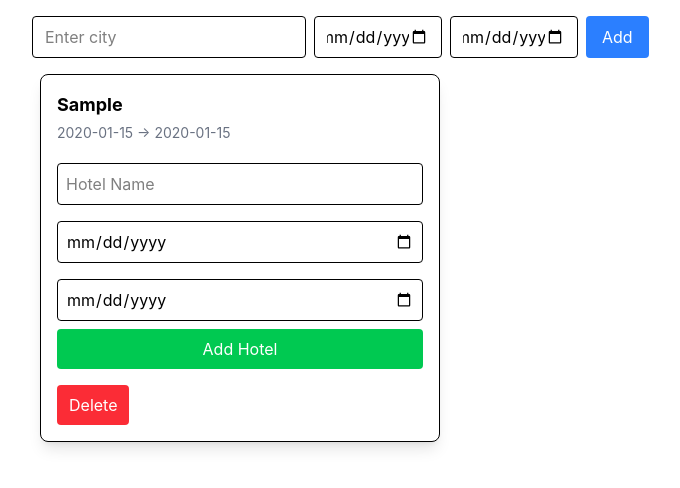
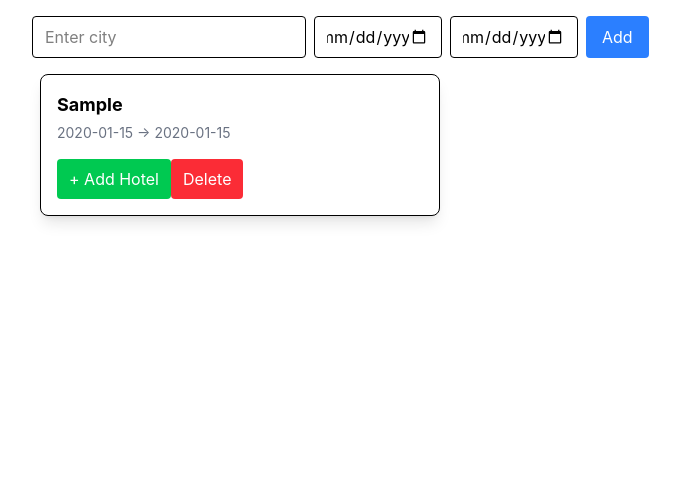
Before and after one commit to torisan123/React-Practice, a React (Vite) app: page / in a window 1280 px wide. Both pictures are taken after typing "Sample", "2020-01-15", "2020-01-15" into the empty fields and a click on the button "Add". Shown: the top 488 px of the page, without its empty margins (400-1080 px from the left). Built offline with nearby package versions, Linux system fonts and the light colour scheme.

Commit message:
Add hotel delete function and form toggle

```diff
--- a/src/App.jsx
+++ b/src/App.jsx
@@ -47,6 +47,19 @@ function App() {
     setStays(updated);
   }
 
+  function onDeleteHotel(stayId, hotelId) {
+    const updated = stays.map((s) => {
+      if (s.id === stayId) {
+        return {
+          ...s,
+          hotels: s.hotels.filter((h) => h.id !== hotelId)
+        }
+      }
+      return s;
+    })
+    setStays(updated);
+  }
+
   // UI
   return (
     <>
@@ -67,7 +80,7 @@ function App() {
 
       <ul className="max-w-md mx-auto p-0">
         {stays.map((stay) => {
-          return <StayCard key={stay.id} stay={stay} onDelete={() => handleDelete(stay.id)} onAddHotel={onAddHotel} />;
+          return <StayCard key={stay.id} stay={stay} onDelete={() => handleDelete(stay.id)} onAddHotel={onAddHotel} onDeleteHotel={onDeleteHotel} />;
         })}
       </ul>
     </>
--- a/src/components/StayCard.jsx
+++ b/src/components/StayCard.jsx
@@ -1,9 +1,10 @@
 import { useState } from "react";
 
-function StayCard({ stay, onDelete, onAddHotel }) {
+function StayCard({ stay, onDelete, onAddHotel, onDeleteHotel }) {
   const [hotelName, setHotelName] = useState("");
   const [checkInDate, setCheckInDate] = useState("");
   const [checkOutDate, setCheckOutDate] = useState("");
+  const [isHotelFormOpen, setIsHotelFormOpen] = useState(false);
 
   return (
     <>
@@ -13,19 +14,22 @@ function StayCard({ stay, onDelete, onAddHotel }) {
           {stay.startDate} → {stay.endDate}
         </p>
 
-        {stay.hotels.map((hotel, index) => (
-          <div key={index} className="border p-2 mt-2 rounded">
+        {stay.hotels.map((hotel) => (
+          <div key={hotel.id} className="border p-2 mt-2 rounded">
             <p>{hotel.name}</p>
             <p>
               {hotel.checkIn} → {hotel.checkOut}
             </p>
+            <button onClick={() => onDeleteHotel(stay.id, hotel.id)}>Delete</button>
           </div>
         ))}
 
+        {isHotelFormOpen && (
           <form
             onSubmit={(e) => {
               e.preventDefault();
               onAddHotel(stay.id, {
+                id: Date.now(),
                 name: hotelName,
                 checkIn: checkInDate,
                 checkOut: checkOutDate,
@@ -34,6 +38,7 @@ function StayCard({ stay, onDelete, onAddHotel }) {
               setHotelName("");
               setCheckInDate("");
               setCheckOutDate("");
+              setIsHotelFormOpen(false);
             }}
             className="flex flex-col gap-2 mt-3"
           >
@@ -59,9 +64,17 @@ function StayCard({ stay, onDelete, onAddHotel }) {
               type="submit"
               className="bg-green-500 text-white px-3 py-2 rounded hover:bg-green-600 transition"
             >
-            Add Hotel
+              Register
             </button>
           </form>
+        )}
+
+        <button
+          onClick={() => setIsHotelFormOpen(!isHotelFormOpen)}
+          className="bg-green-500 text-white px-3 py-2 rounded hover:bg-green-600 transition"
+        >
+          {isHotelFormOpen ? "Cancel" : "+ Add Hotel"}
+        </button>
 
         <button
           onClick={onDelete}
```
Lines whose indentation alone changed are shown as unchanged.
